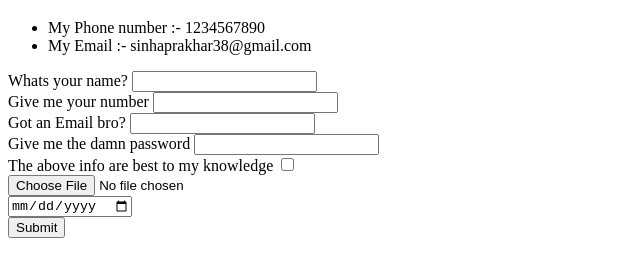
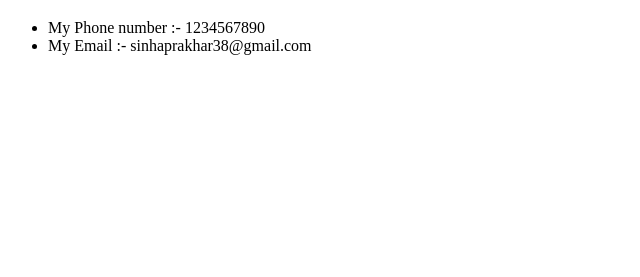
Before and after one commit to SinhaPrakhar38/Prakhar-Sinha, a plain HTML site: page Contacts.html in a window 1280 px wide. Shown: the part 61-338 px from the top of the page, without its empty margins (0-640 px from the left). Drawn offline with Linux system fonts and the light colour scheme.

Commit message:
Update Contacts.html

```diff
--- a/Contacts.html
+++ b/Contacts.html
@@ -14,27 +14,5 @@
          My Email :- sinhaprakhar38@gmail.com
       </li>
     </ul>
-    <form>
-      <label>Whats your name?</label>
-      <input type="text">
-      <br>
-      <label>Give me your number</label>
-      <input type="number">
-      <br>
-      <label>Got an Email bro?</label>
-      <input type="text">
-      <br>
-      <label>Give me the damn password</label>
-      <input type="password">
-      <br>
-      <label>The above info are best to my knowledge</label>
-      <input type="checkbox">
-      <br>
-      <input type="file">
-      <br>
-      <input type="date">
-      <br>
-      <input type="submit">
-      </form>
   </body>
 </html>
```
